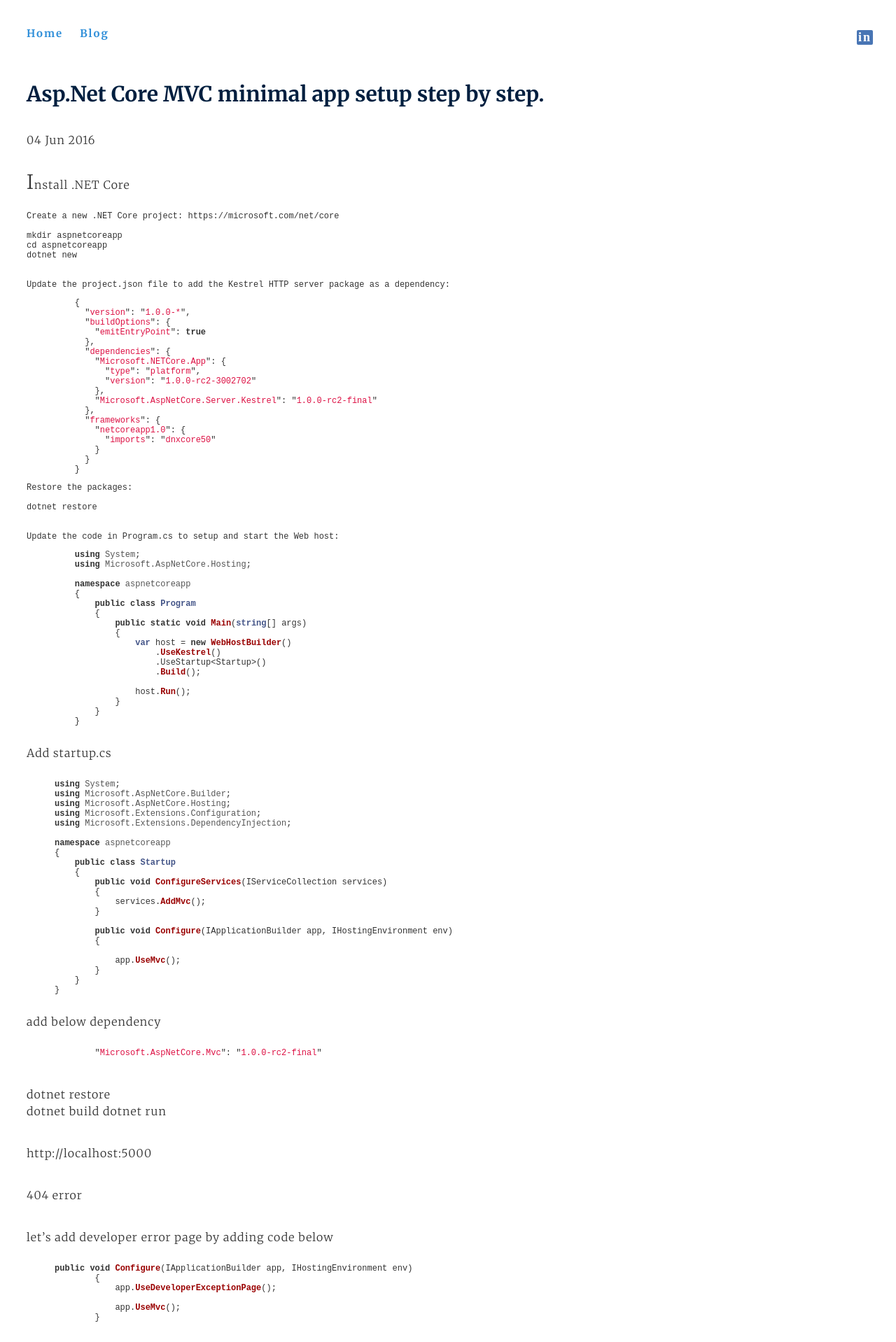
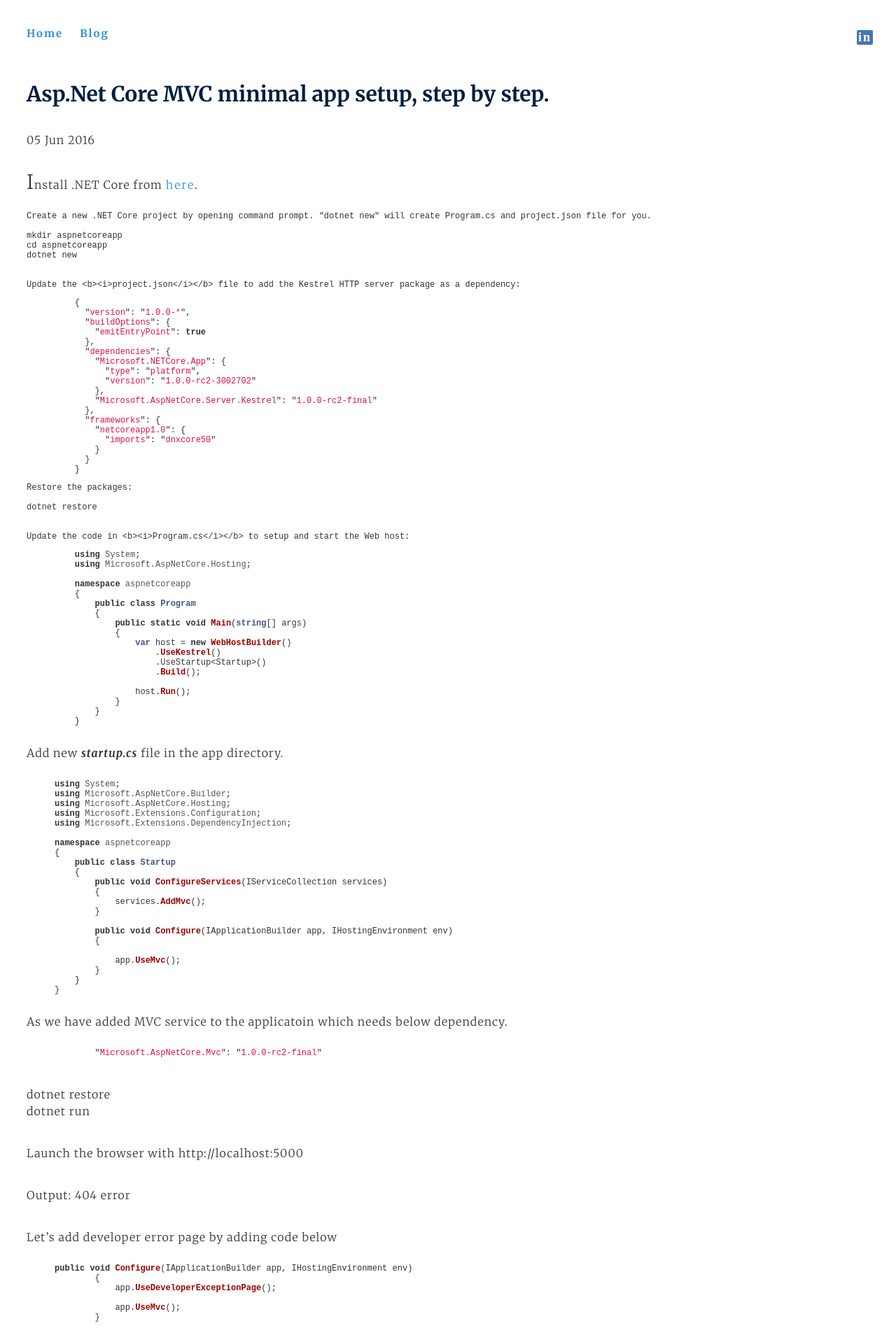
Before and after one commit to srirangamv/srirangamv.github.io, a Jekyll site: the page built from _posts/2016-06-05-aspnetcore-minimalapp.md, in a window 1280 px wide. Shown: the top 1918 px of the page at 70% size. Built offline with Jekyll 4.4.1, drawn with Linux system fonts in a browser that asks for light colours; some of the changed text lies outside the part shown.

Commit message:
update post with description.

```diff
--- a/_posts/2016-06-05-aspnetcore-minimalapp.md
+++ b/_posts/2016-06-05-aspnetcore-minimalapp.md
@@ -1,19 +1,19 @@
 ---
 layout: post
-title: "Asp.Net Core MVC minimal app setup step by step."
-date: 2016-06-04
+title: "Asp.Net Core MVC minimal app setup, step by step."
+date: 2016-06-05
 ---
 
-<p>Install .NET Core</p>
+<p>Install .NET Core from <a href="https://microsoft.com/net/core" title=".Net Core installer">here</a>.</p>
 
-    Create a new .NET Core project: https://microsoft.com/net/core
+    Create a new .NET Core project by opening command prompt. "dotnet new" will create Program.cs and project.json file for you.
 
     mkdir aspnetcoreapp
     cd aspnetcoreapp
     dotnet new
 
 
-    Update the project.json file to add the Kestrel HTTP server package as a dependency:
+    Update the <b><i>project.json</i></b> file to add the Kestrel HTTP server package as a dependency:
 {% highlight javascript %}
 
     {
@@ -41,7 +41,7 @@
     dotnet restore
 
 
-    Update the code in Program.cs to setup and start the Web host:
+    Update the code in <b><i>Program.cs</i></b> to setup and start the Web host:
 
 {% highlight csharp %}
 
@@ -66,7 +66,7 @@
 
 {% endhighlight %}
 
-Add startup.cs
+Add new <b><i>startup.cs</i></b> file in the app directory.
 
 {% highlight csharp %}
 
@@ -95,7 +95,7 @@
 
 {% endhighlight %}
 
-add below dependency
+As we have added MVC service to the applicatoin which needs below dependency.
 
 {% highlight javascript %}
 
@@ -104,14 +104,14 @@
 {% endhighlight %}
 
 dotnet restore
-dotnet build
 dotnet run
 
-http://localhost:5000
+Launch the browser with http://localhost:5000
 
+Output:
 404 error
 
-let's add developer error page by adding code below
+ Let's add developer error page by adding code below
 
 {% highlight csharp %}
 
@@ -139,9 +139,9 @@
 
 404 error
 
-Create directory "Controllers"
+As we don't have any default mvc controller and action, we get a 404 not found error. So let's add a controller.
 
-add ProductsController.cs in Controllers folder.
+Create a new directory "Controllers" in app directory. And add new <b><i>ProductsController.cs</i></b> in Controllers folder.
 
 {% highlight csharp %}
 
@@ -184,7 +184,7 @@
 
 {% endhighlight %}
 
-also add Product.cs in the new folder Models
+also create a new directory "Models" and add new <b><i>Product.cs</i></b> in the new folder "Models".
 
 {% highlight csharp %}
 
@@ -199,20 +199,21 @@
 
 {% endhighlight %}
 
-        dotnet build
+
 dotnet run
 
-http://localhost:5000/api/products
+Launch the browser with  http://localhost:5000/api/products
 
 Output:
 products.json
+
 {% highlight javascript %}
 
 [{"id":1221,"name":"aaa","price":120.0},{"id":1222,"name":"vvv","price":122.0},{"id":1223,"name":"nnn","price":123.0}]
 
 {% endhighlight %}
 
-http://localhost:5000/api/products/1100
+Launch the browser with http://localhost:5000/api/products/1100
 
 Output:
 1100.json
@@ -223,7 +224,7 @@
 
 {% endhighlight %}
 
-Now add HomeController.cs to Controller folder.
+We have successfully created a Web API controller. Now let's add <b><i>HomeController.cs</i></b> to Controller folder.
 
 {% highlight csharp %}
 
@@ -243,14 +244,14 @@
 
 {% endhighlight %}
 
-dotnet build
 dotnet run
 
-http://localhost:5000/home
+Launch the browser with http://localhost:5000/home (OR) http://localhost:5000/home/hello
 
 404 error
 
-Let's add route.
+Let's add route definition to <b><i>StartUp.cs</i></b>.
+
 {% highlight csharp %}
 
 public void Configure(IApplicationBuilder app, IHostingEnvironment env)
@@ -267,19 +268,16 @@
 
 {% endhighlight %}
 
-dotnet build
 dotnet run
 
-http://localhost:5000/home
+Launch the browser with http://localhost:5000/home
 
 Output:
 
 Hello from aspnetcore...
 
 
-Let's a view to our app.
-
-update HomeController.cs as shown below.
+Let's add another action with a view to <b><i>HomeController.cs</i></b> as shown below.
 
 {% highlight csharp %}
 
@@ -303,18 +301,15 @@
 
 {% endhighlight %}
 
-dotnet build
 dotnet run
 
-http://localhost:5000/home/index
+Now launch the browser with http://localhost:5000/home/index
 
 Output:
 
 Internal Server Error...
 
-
-
-let's add developer error page by adding code below
+Add developer error page to <b><i>StartUp.cs</i></b> as below.
 
 {% highlight csharp %}
 
@@ -332,18 +327,18 @@
 
 {% endhighlight %}
 
-add below dependency
+also add below dependency to <b><i>project.json</i></b> file.
 
 {% highlight javascript %}
-"Microsoft.AspNetCore.Diagnostics": "1.0.0-rc2-final",
+
+    "Microsoft.AspNetCore.Diagnostics": "1.0.0-rc2-final"
 
 {% endhighlight %}
 
 dotnet restore
-dotnet build
 dotnet run
 
-http://localhost:5000/home/index
+Launch the browser with http://localhost:5000/home/index
 
 Output:
 
@@ -356,11 +351,9 @@
 Microsoft.AspNetCore.Mvc.ViewEngines.ViewEngineResult.EnsureSuccessful(IEnumerable`1 originalLocations)
 
 
-Now add view for HomeController's Index action.
+Now add the view for HomeController's Index action.
 
-Create a folder Views
-
-add new _ViewStart.cshtml
+Create folder Views in the app directory. And add new <b><i>_ViewStart.cshtml</i></b> file.
 
 {% highlight html %}
 
@@ -401,10 +394,10 @@
 
 {% endhighlight %}
 
-dotnet build
+
 dotnet run
 
-http://localhost:5000/home/index
+Launch the browser with http://localhost:5000/home/index
 
 Output:
 An unhandled exception occurred while processing the request.
@@ -417,7 +410,7 @@
 
 
 
-Update Progra.cs
+Update <b><i>Program.cs</i></b> to setup Root directory for the app.
 
 {% highlight csharp %}
 
@@ -445,13 +438,10 @@
 
 {% endhighlight %}
 
-We had setup the root directory for our aspnetcore app.
 
-
-dotnet build
 dotnet run
 
-http://localhost:5000/home/index
+Launch the browser with http://localhost:5000/home/index
 
 Output:
 
@@ -463,7 +453,7 @@
 
 
 
-Update project.json file to add above property.
+Update <b><i>project.json</i></b> file to add above property.
 
 {% highlight javascript %}
 
@@ -480,7 +470,7 @@
     },
     "Microsoft.AspNetCore.Mvc": "1.0.0-rc2-final",
     "Microsoft.AspNetCore.Diagnostics": "1.0.0-rc2-final",
-        "Microsoft.AspNetCore.Server.Kestrel": "1.0.0-rc2-final"
+     "Microsoft.AspNetCore.Server.Kestrel": "1.0.0-rc2-final"
   },
   "frameworks": {
     "netcoreapp1.0": {
@@ -488,12 +478,12 @@
     }
   }
 }
+
 {% endhighlight %}
 
-dotnet build
 dotnet run
 
-http://localhost:5000/home/index
+Launch the browser with http://localhost:5000/home/index
 
 Output:
 
@@ -504,4 +494,4 @@
 
 Now we have setup webapi and basic mvc controller with a view for ASp.Net Core application.
 
-Please find the code at github.
+Please find the complete code at <a href="https://github.com/vwtt/aspnetcoreminapp" title="code download path">here<a>.
```
Also changed, not shown: other parts of _posts/2016-06-05-aspnetcore-minimalapp.md (+2 -2 lines).
